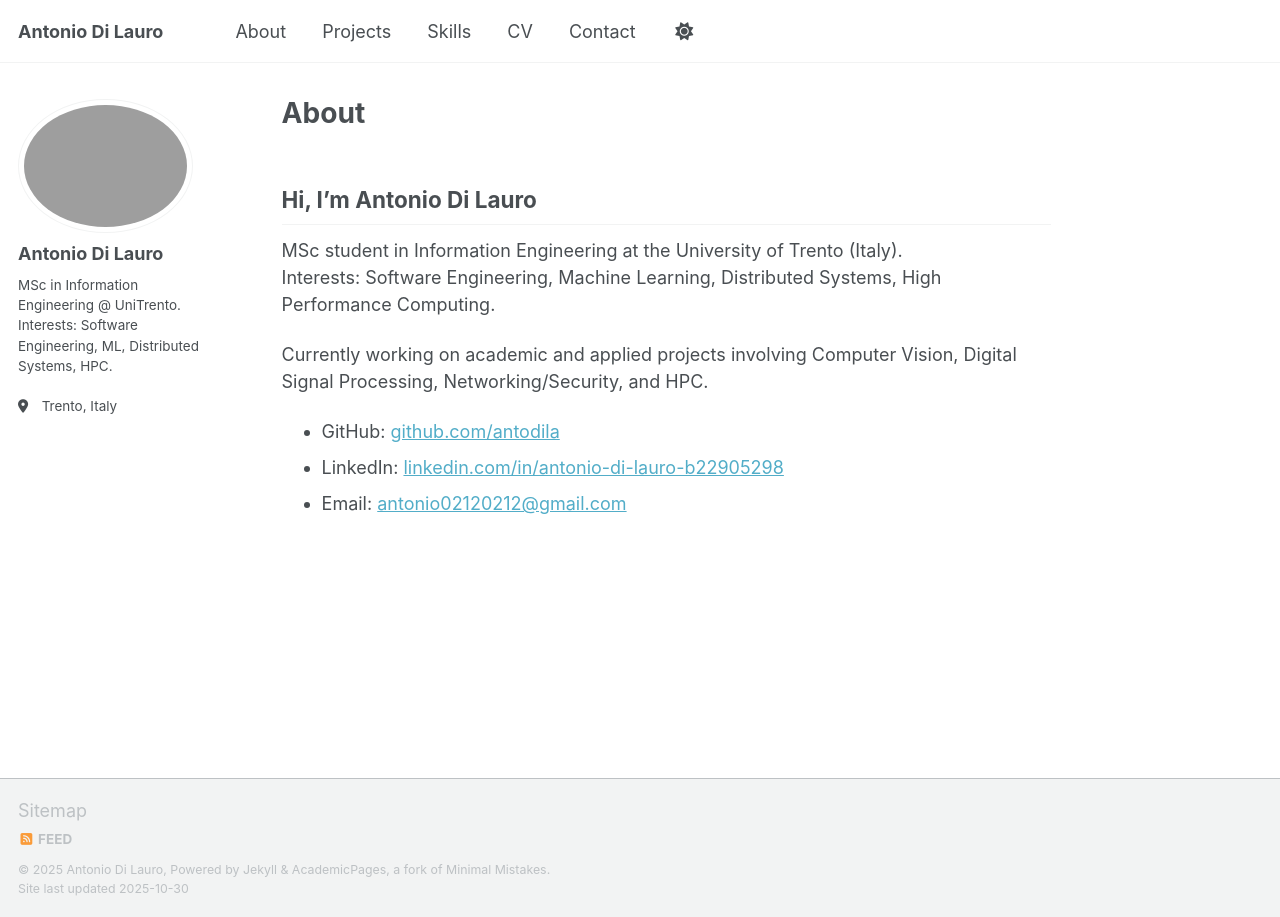
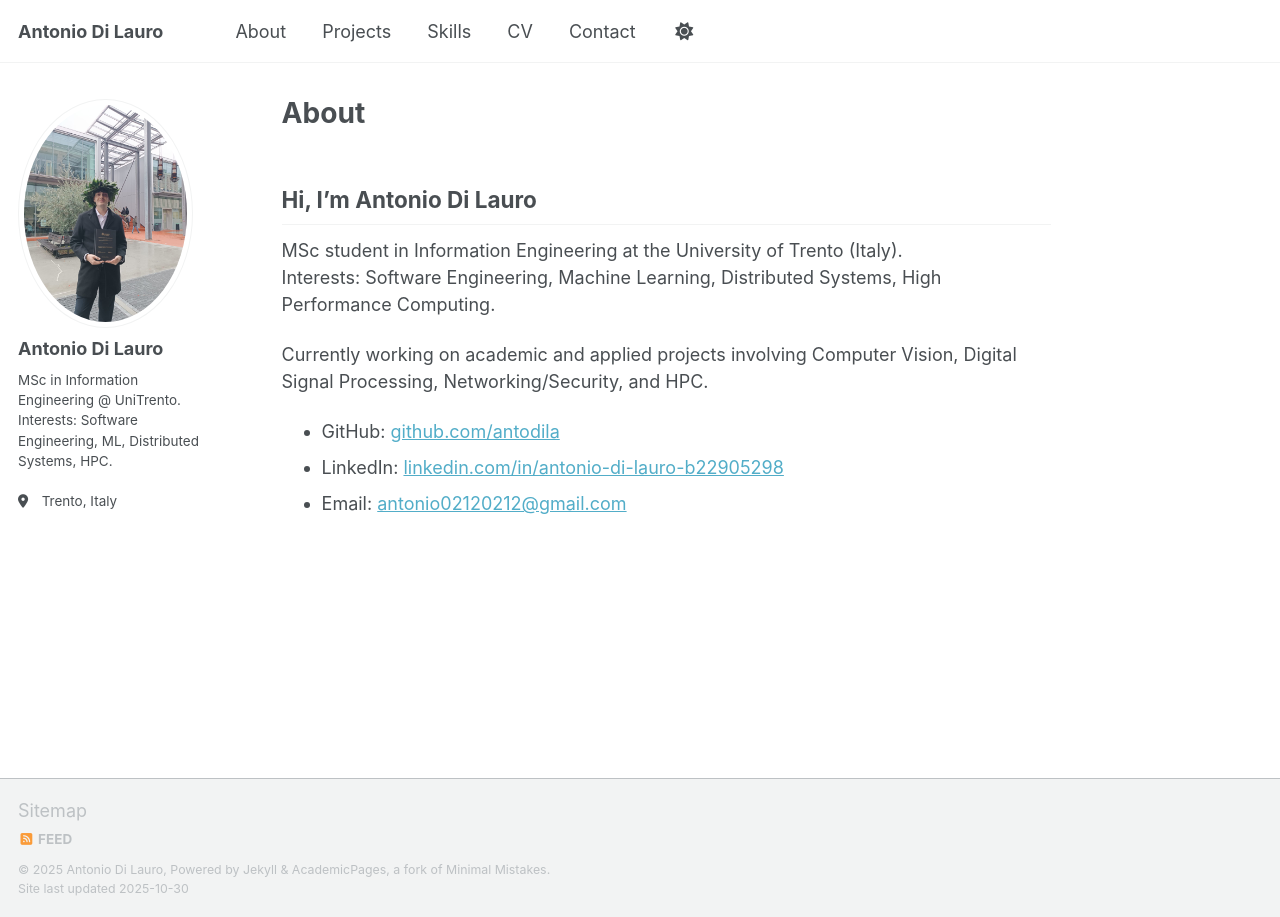
Before and after one commit to antodila/antodila.github.io, a Jekyll site: the page built from index.md, in a window 1280 px wide. Built offline with Jekyll 4.4.1, drawn with Linux system fonts in a browser that asks for light colours; a script that is not in the unit is left out.

Commit message:
Update _config.yml

```diff
--- a/_config.yml
+++ b/_config.yml
@@ -10,7 +10,7 @@ remote_theme: "mmistakes/minimal-mistakes@4.24.0"
 
 author:
   name: "Antonio Di Lauro"
-  avatar: "assets/images/AntoIm_v2.jpg"
+  avatar: "AntoIm.jpeg"
   bio: "MSc in Information Engineering @ UniTrento. Interests: Software Engineering, ML, Distributed Systems, HPC."
   location: "Trento, Italy"
   links:
```
